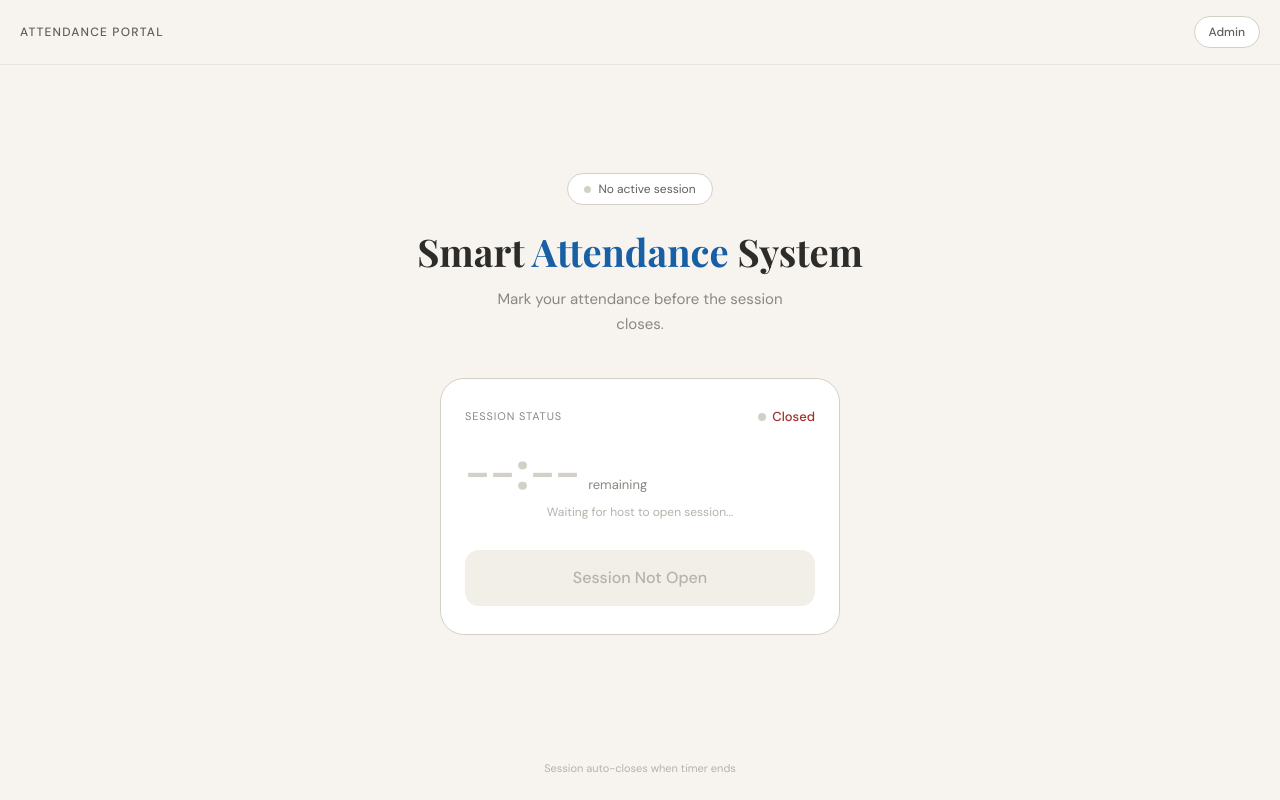
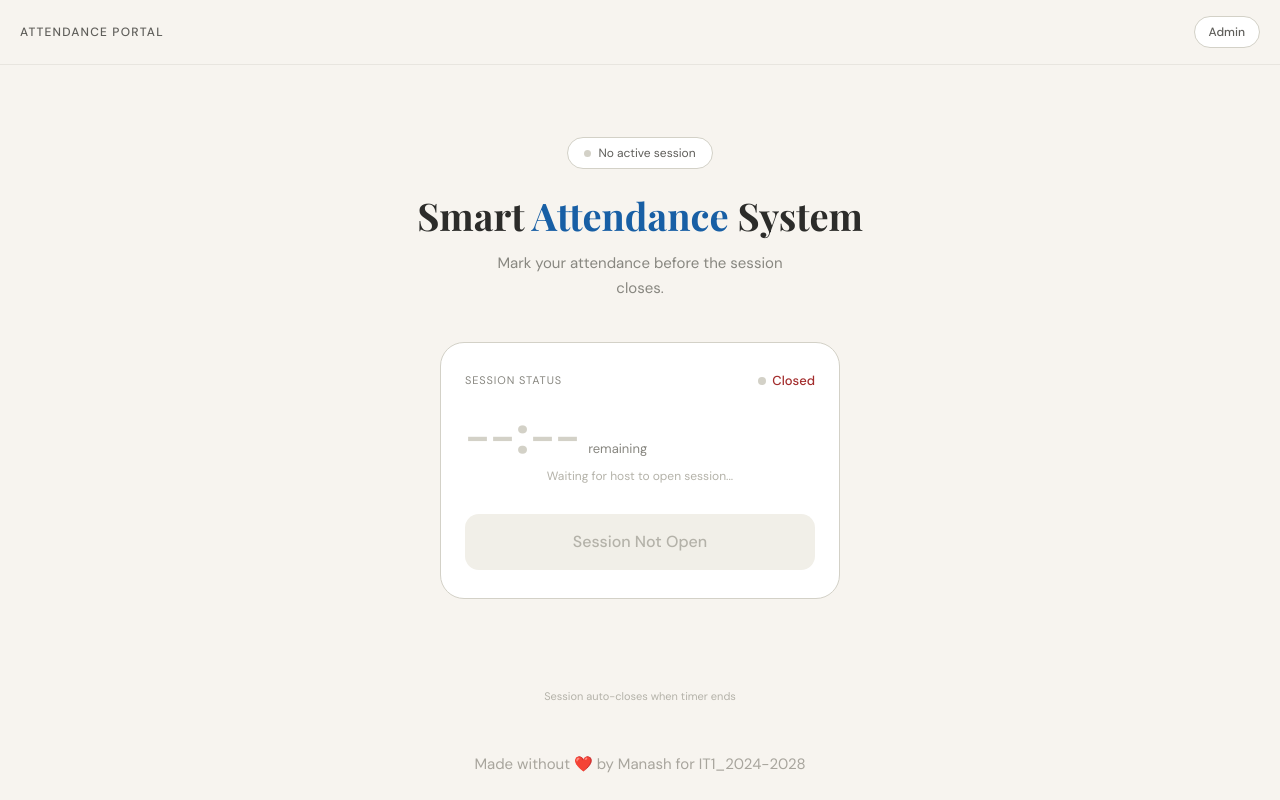
Before and after one commit to manashprasad94-create/smart-Attendance, a Next.js app: page / in a window 1280 px wide. Built offline with nearby package versions, Linux system fonts and the light colour scheme; no server answers; the database is empty.

Commit message:
page updated.

```diff
--- a/app/layout.js
+++ b/app/layout.js
@@ -12,8 +12,8 @@ const geistMono = Geist_Mono({
 });
 
 export const metadata = {
-  title: "Create Next App",
-  description: "Generated by create next app",
+  title: "smart-attendance",
+  description: "Generated by OG ",
 };
 
 export default function RootLayout({ children }) {
--- a/app/page.js
+++ b/app/page.js
@@ -267,6 +267,19 @@ export default function Home() {
       }}>
         Session auto-closes when timer ends
       </p>
+      <div
+  style={{
+    textAlign: 'center',
+    padding: '1.5rem 1rem',
+    fontSize: 15,
+    color: '#A8A59D',
+    fontFamily: "'DM Sans', sans-serif",
+    lineHeight: 1.6
+  }}
+>
+  Made without ❤️ by Manash for IT1_2024-2028
+</div>
     </main>
+
   )
 }
```
